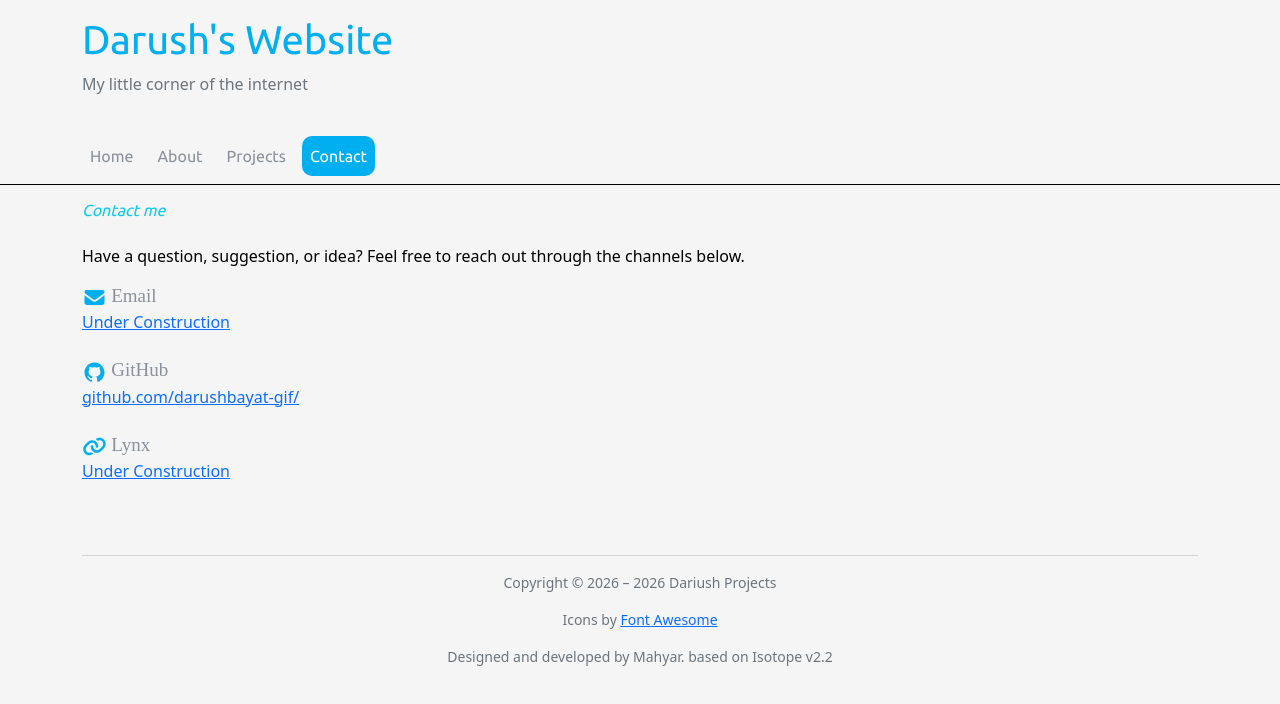
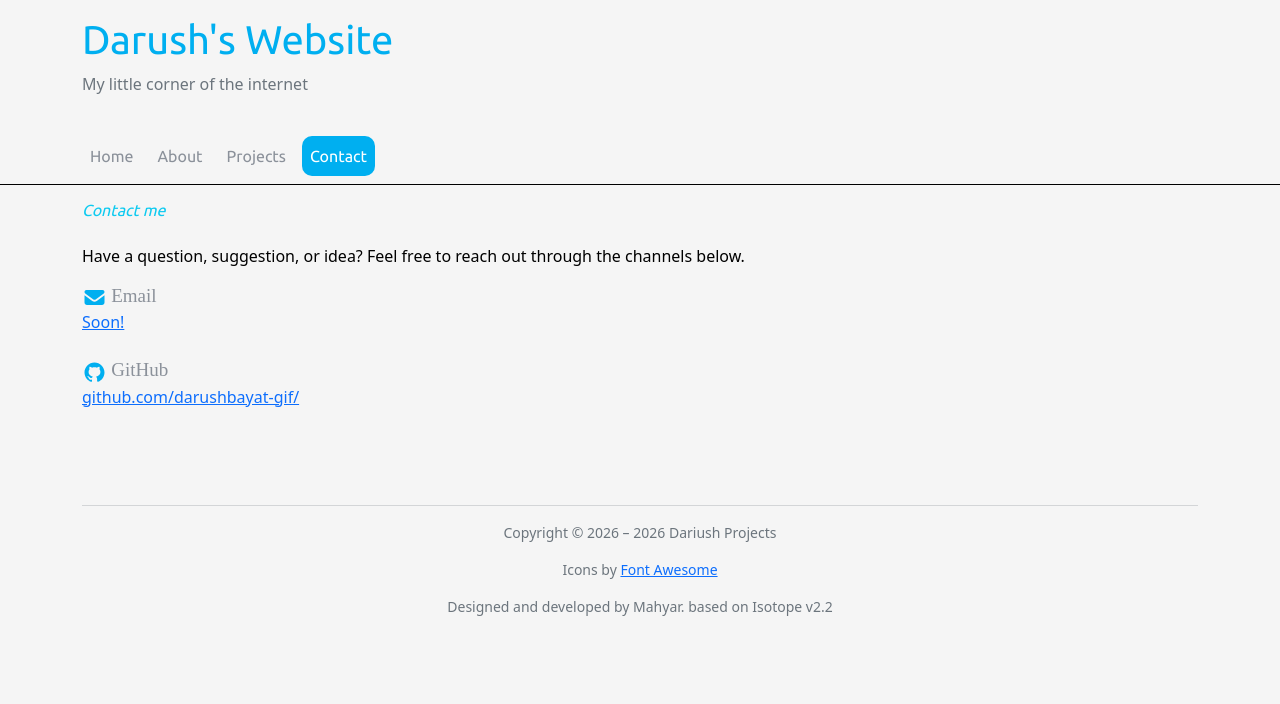
Before and after one commit to darushbayat-gif/darushbayat-gif.github.io, a plain HTML site: page contact/index.html in a window 1280 px wide. Drawn offline with Linux system fonts and the light colour scheme.

Commit message:
Update index.html

```diff
--- a/contact/index.html
+++ b/contact/index.html
@@ -45,7 +45,7 @@
                 <div>
                     <img src="icon/envelope-solid-full.svg" height="25" />
                     <span class="label">Email</span><br />
-                    <a href="mailto:#">Under Construction</a>
+                    <a href="mailto:#">Soon!</a>
                 </div>
                 <br />
 
@@ -56,11 +56,6 @@
                 </div>
                 <br />
 
-                <div>
-                    <img src="icon/link-solid-full.svg" height="25" />
-                    <span class="label">Lynx</span><br />
-                    <a href="/lynx/">Under Construction</a><br />
-                </div>
             </div>
         </main>
 
```
